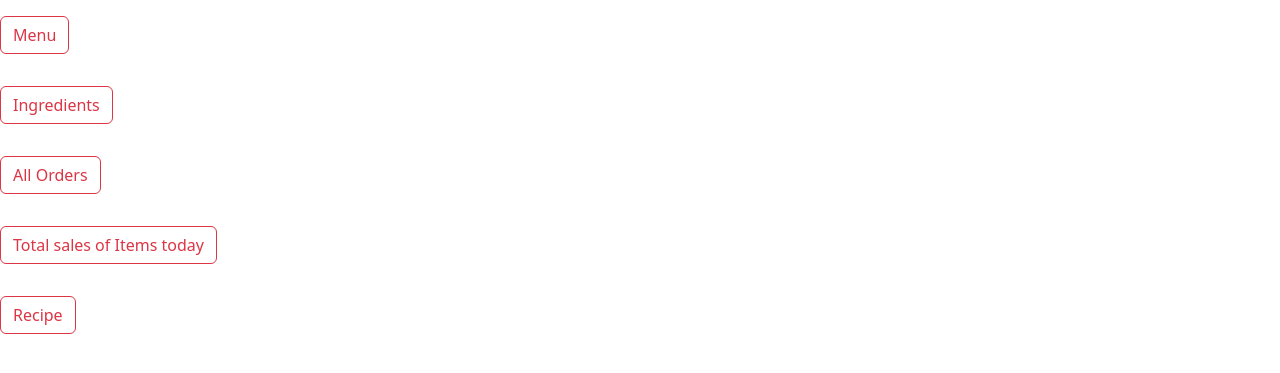
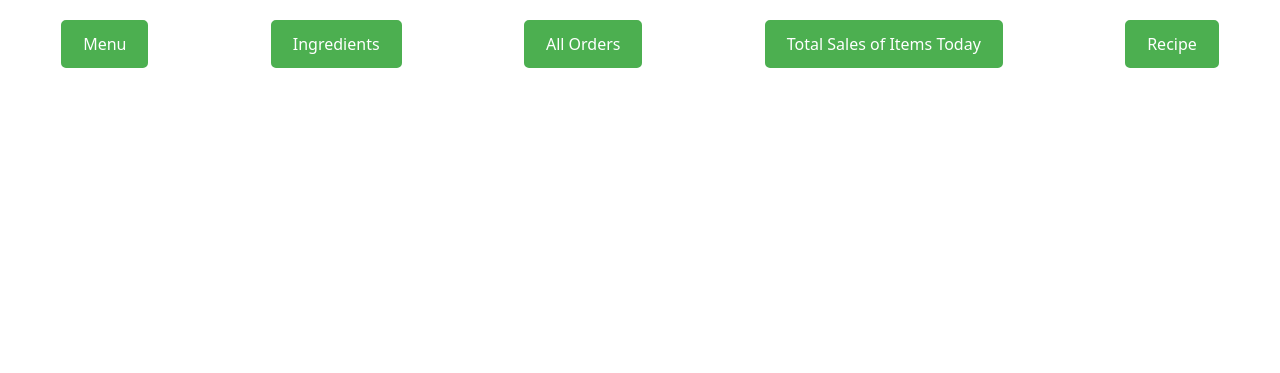
Before and after one commit to Vijaya2057/job_portal, a Django app: page /home/ in a window 1280 px wide. Shown: the top 373 px of the page. Run offline with Django 5.2, Linux system fonts and the light colour scheme.

Commit message:
Final Cafe

```diff
--- a/cafe/templates/cafe/base.html
+++ b/cafe/templates/cafe/base.html
@@ -1,17 +1,41 @@
 {% load static %}
 <html>
-    <head>
-        <link href="https://cdn.jsdelivr.net/npm/bootstrap@5.3.3/dist/css/bootstrap.min.css" rel="stylesheet" integrity="sha384-QWTKZyjpPEjISv5WaRU9OFeRpok6YctnYmDr5pNlyT2bRjXh0JMhjY6hW+ALEwIH" crossorigin="anonymous">
-
-    </head>
-
-
-        {% block content %}
-
-        <a href="{% url 'cafe:indexofmenu' %}" class="btn btn-outline-danger my-3">Menu</a>   <br>
-        <a href="{% url 'cafe:indexofingredients' %}" class="btn btn-outline-danger my-3">Ingredients</a> <br>
-        {% comment %} <a href="{% url 'cafe:indexofrecipe' %}" class="btn btn-outline-danger my-3">Recipe</a>  <br>                {% endcomment %}
-        <a href="{% url 'cafe:indexoforder' %}" class="btn btn-outline-danger my-3">All Orders</a>     <br>
-        <a href="{% url 'cafe:indexoforder' %}" class="btn btn-outline-danger my-3">Total sales of Items today</a>  <br>
-        <a href="{% url 'cafe:indexofrecipe' %}" class="btn btn-outline-danger my-3">Recipe</a>
-        {% endblock %}
+<head>
+    <link href="https://cdn.jsdelivr.net/npm/tailwindcss@2.2.19/dist/tailwind.min.css" rel="stylesheet">
+    <style>
+        /* Custom CSS styles */
+        .btn-container {
+            display: flex;
+            justify-content: space-around;
+            margin-top: 20px;
+        }
+        .btn-custom {
+            padding: 10px 20px;
+            background-color: #4CAF50; /* Green */
+            color: white;
+            border: 2px solid #4CAF50;
+            border-radius: 5px;
+            text-align: center;
+            text-decoration: none;
+            font-size: 16px;
+            cursor: pointer;
+            transition-duration: 0.4s;
+        }
+        .btn-custom:hover {
+            background-color: white;
+            color: #4CAF50;
+        }
+    </style>
+</head>
+<body>
+    {% block content %}
+    <div class="btn-container">
+        <a href="{% url 'cafe:indexofmenu' %}" class="btn btn-custom">Menu</a>
+        <a href="{% url 'cafe:indexofingredients' %}" class="btn btn-custom">Ingredients</a>
+        <a href="{% url 'cafe:indexoforder' %}" class="btn btn-custom">All Orders</a>
+        <a href="{% url 'cafe:indexoforder' %}" class="btn btn-custom">Total Sales of Items Today</a>
+        <a href="{% url 'cafe:indexofrecipe' %}" class="btn btn-custom">Recipe</a>
+    </div>
+    {% endblock %}
+</body>
+</html>
```
Also changed, not shown: db.sqlite3.
